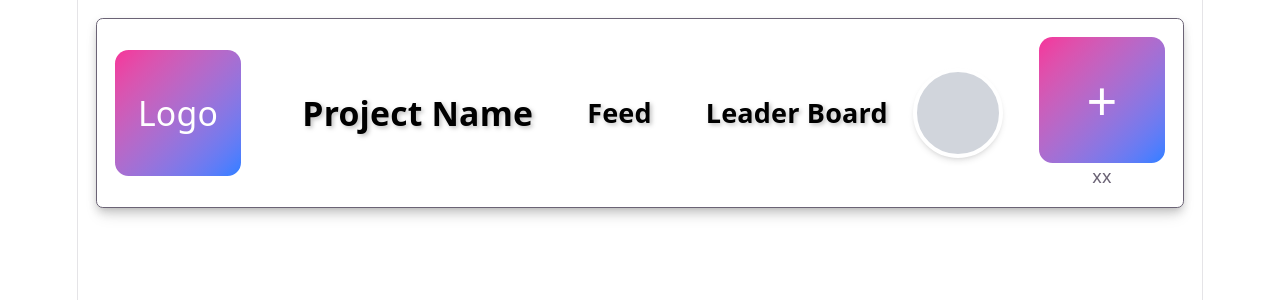
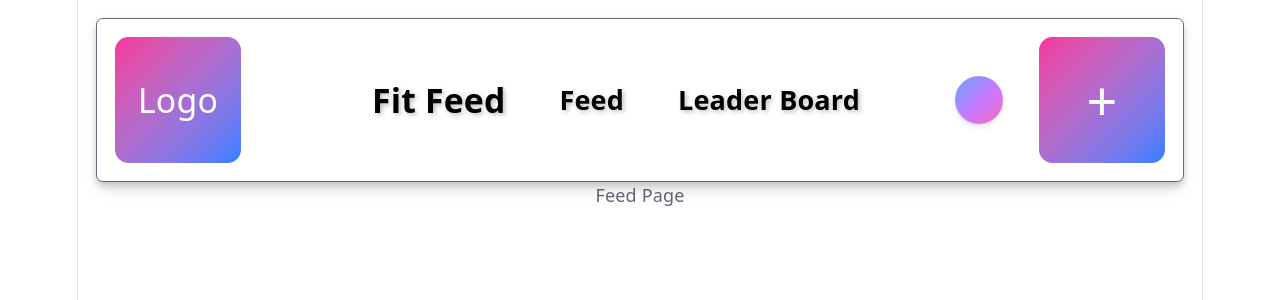
Before and after one commit to KhiryDixonManning/FitFeed, a React (Vite) app in the folder fit-feed/: page / in a window 1280 px wide. Shown: the top 300 px of the page. Built offline with nearby package versions, Linux system fonts and the light colour scheme.

Commit message:
Add ProfileAvatar component and update Headbar for profile navigation

```diff
--- a/fit-feed/src/components/Headbar.tsx
+++ b/fit-feed/src/components/Headbar.tsx
@@ -1,5 +1,6 @@
 
 import { Link } from 'react-router-dom';
+import ProfileAvatar from './ProfileAvatar';
 
   export default function Headbar() {
   return (
@@ -13,7 +14,7 @@ import { Link } from 'react-router-dom';
 
       {/* Center: Navigation */}
       <div className="flex-1 flex items-center justify-center gap-12">
-        <span className="text-3xl font-bold text-black drop-shadow-[2px_2px_2px_rgba(0,0,0,0.25)]">Project Name</span>
+        <span className="text-3xl font-bold text-black drop-shadow-[2px_2px_2px_rgba(0,0,0,0.25)]">Fit Feed</span>
         <Link to="/" className="text-2xl font-bold text-black drop-shadow-[2px_2px_2px_rgba(0,0,0,0.25)] hover:text-blue-500">Feed</Link>
         <Link to="/leaderboard" className="text-2xl font-bold text-black drop-shadow-[2px_2px_2px_rgba(0,0,0,0.25)] cursor-pointer hover:text-blue-500">Leader Board</Link>
       </div>
@@ -21,12 +22,14 @@ import { Link } from 'react-router-dom';
       {/* Right: Profile and Add Button */}
       <div className="flex items-center gap-8">
         {/* Profile image placeholder */}
-        <div className="w-20 h-20 rounded-full bg-gray-300 border-4 border-white shadow-md"></div>
+        <a href="/profile" className="cursor-pointer">
+          <ProfileAvatar className="w-20 h-20 rounded-full shadow-md hover:opacity-80 transition-opacity" />
+        </a>
         <a href="/upload" className="cursor-pointer">
           <button className="w-28 h-28 rounded-xl flex items-center justify-center bg-gradient-to-br from-pink-500 to-blue-500 text-white text-5xl font-light focus:outline-none hover:opacity-80 transition-opacity">
             +
           </button>
-xx        </a>
+        </a>
       </div>
     </header>
   );
--- /dev/null
+++ b/fit-feed/src/components/ProfileAvatar.tsx
@@ -0,0 +1,21 @@
+
+import React from "react";
+
+interface ProfileAvatarProps {
+	size?: number | string; // e.g., 40, "3rem", etc.
+	className?: string;
+}
+
+const ProfileAvatar: React.FC<ProfileAvatarProps> = ({ size = 48, className = "" }) => {
+	const dimension = typeof size === "number" ? `${size}px` : size;
+	return (
+		<div
+			className={`rounded-full bg-linear-to-br from-blue-400 via-purple-400 to-pink-400 flex items-center justify-center shadow ${className}`}
+			style={{ width: dimension, height: dimension }}
+			aria-label="Profile avatar placeholder"
+		>
+		</div>
+	);
+};
+
+export default ProfileAvatar;
--- a/fit-feed/src/pages/Feed.tsx
+++ b/fit-feed/src/pages/Feed.tsx
@@ -5,6 +5,7 @@ export default function Feed() {
   return (
     <div>
       <Headbar />
+      <p>Feed Page</p>
     </div>
   );
 }
```
